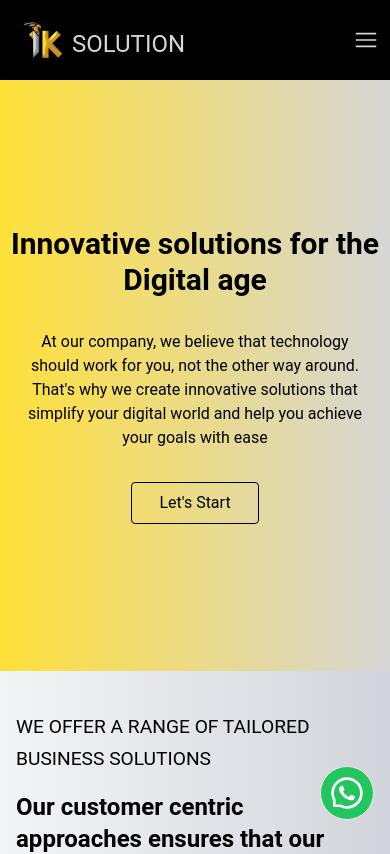
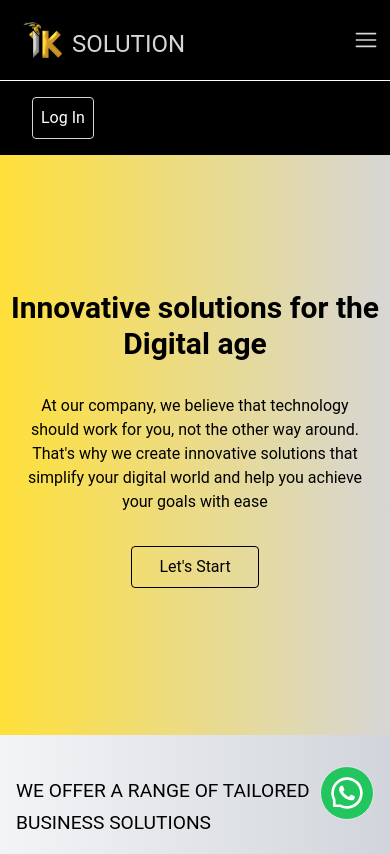
Before and after one commit to iksolution4186/ik-solution-india, a Next.js app: page / in a window 390 px wide. Shown: the top 854 px of the page. Built offline with nearby package versions, Linux system fonts and the light colour scheme; no server answers.

Commit message:
change mobile design to show log out and dashboard below the navbar

```diff
--- a/components/Header.jsx
+++ b/components/Header.jsx
@@ -209,7 +209,7 @@ const Header = () => {
                 Quick Message
               </a>
             </li>
-            <li className="flex items-center ">
+            <li className="flex items-center md:hidden">
               {user ? (
                 <button
                   className={
@@ -230,7 +230,7 @@ const Header = () => {
                 </Link>
               )}
             </li>
-            <li className="flex items-center ">
+            <li className="flex items-center md:hidden ">
               {user?.email == "mkg@admin.in" ? (
                 <Link
                   className={
@@ -256,6 +256,52 @@ const Header = () => {
           </ul>
         </nav>
       </header>{" "}
+      <div className="hidden w-full py-4 pl-8 bg-black border-t border-white md:flex md:gap-4">
+        <li className="text-white list-none ">
+          {user ? (
+            <button
+              className={
+                " flex items-center w-fit border border-tertiary p-2 rounded hover:text-secondary transition-all duration-300 hover:bg-primary"
+              }
+              onClick={logOut}
+            >
+              Log Out
+            </button>
+          ) : (
+            <Link
+              href={"/login"}
+              className={
+                " flex items-center w-fit border border-tertiary p-2 rounded hover:text-secondary transition-all duration-300 hover:bg-primary"
+              }
+            >
+              Log In
+            </Link>
+          )}
+        </li>{" "}
+        <li className="hidden text-white list-none md:block ">
+          {user?.email == "mkg@admin.in" ? (
+            <Link
+              className={
+                " flex items-center w-fit border border-tertiary p-2 rounded hover:text-secondary transition-all duration-300 hover:bg-primary"
+              }
+              href={"/admin-dashboard"}
+            >
+              Dashboard
+            </Link>
+          ) : (
+            user && (
+              <Link
+                className={
+                  " flex items-center w-fit border border-tertiary p-2 rounded hover:text-secondary transition-all duration-300 hover:bg-primary"
+                }
+                href={"/member-dashboard"}
+              >
+                Dashboard
+              </Link>
+            )
+          )}
+        </li>
+      </div>
     </div>
   );
 };
--- a/pages/index.jsx
+++ b/pages/index.jsx
@@ -6,7 +6,7 @@ import tagData from "@/assets/tagData";
 import servicesData from "@/assets/services";
 const Home = () => {
   return (
-    <div>
+    <div className="md:pt-16">
       <section className="flex items-center justify-center min-h-screen px-16 lg:px-8 mt-20 md:py-10 xs:p-2 landing bg-secondary lg:min-h-[70vh]  bg-gradient-to-r from-primary to-tertiary">
         <div className="flex flex-col items-center w-[70vw] sm:w-[95vw] xs:w-full h-full gap-8 text-center  landing_inside text-black">
           <h2 className="text-5xl font-bold leading-[3.75rem]  md:text-3xl ">
--- a/pages/login.jsx
+++ b/pages/login.jsx
@@ -38,7 +38,7 @@ const LoginPage = () => {
 
   return (
     <>
-      <div className="flex items-center justify-center min-h-screen px-4 py-12 bg-gradient-to-l from-primary to-tertiary">
+      <div className="flex items-center justify-center min-h-screen px-4 py-12 md:mt-16 bg-gradient-to-l from-primary to-tertiary">
         <div className="w-full max-w-md p-8 space-y-8 bg-white rounded-lg shadow-md sm:max-w-auto sm:w-[100vw] sm:p-4">
           <div>
             <h2 className="mt-6 text-3xl font-extrabold text-center text-gray-900">
--- a/pages/services/[serviceName].jsx
+++ b/pages/services/[serviceName].jsx
@@ -13,7 +13,7 @@ const ServiceDetail = ({ currentService }) => {
       <>
         {currentService.map((service) => {
           return (
-            <div className="service_detail" key={service.title}>
+            <div className="md:pt-[4.5rem] service_detail" key={service.title}>
               <div className="flex items-center justify-center min-h-[70vh] mt-20 landing bg-gradient-to-r from-primary to-tertiary ">
                 <div className="flex flex-col items-center w-[70vw] h-full gap-8 text-center landing_inside sm:w-[95vw] xs:w-full ">
                   <h2 className="text-5xl font-bold leading-[3.75rem]  md:text-3xl ">
--- a/pages/services/index.jsx
+++ /dev/null
@@ -1,7 +0,0 @@
-import React from "react";
-
-const Services = () => {
-  return <div>Services</div>;
-};
-
-export default Services;
--- a/pages/signup.jsx
+++ b/pages/signup.jsx
@@ -80,7 +80,7 @@ const SignUpPage = () => {
 
   return (
     <>
-      <div className="flex items-center justify-center min-h-screen px-4 pt-24 pb-12 bg-gradient-to-l from-primary to-tertiary ">
+      <div className="flex items-center justify-center min-h-screen px-4 pt-24 pb-12 md:mt-24 bg-gradient-to-l from-primary to-tertiary ">
         <div className="w-full max-w-md p-8 space-y-8 bg-white rounded-lg shadow-md sm:p-4">
           <div>
             <h2 className="mt-6 text-3xl font-extrabold text-center text-gray-900">
```
